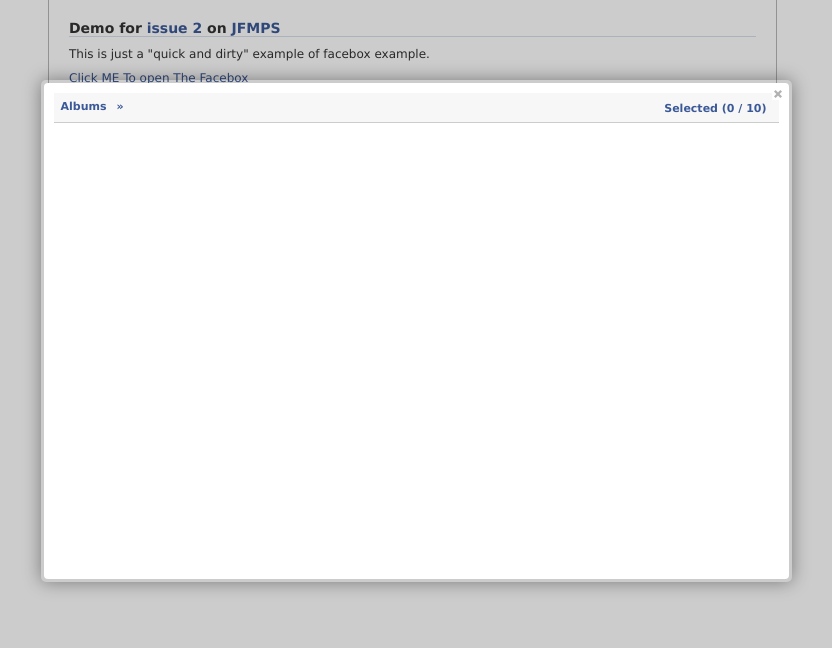
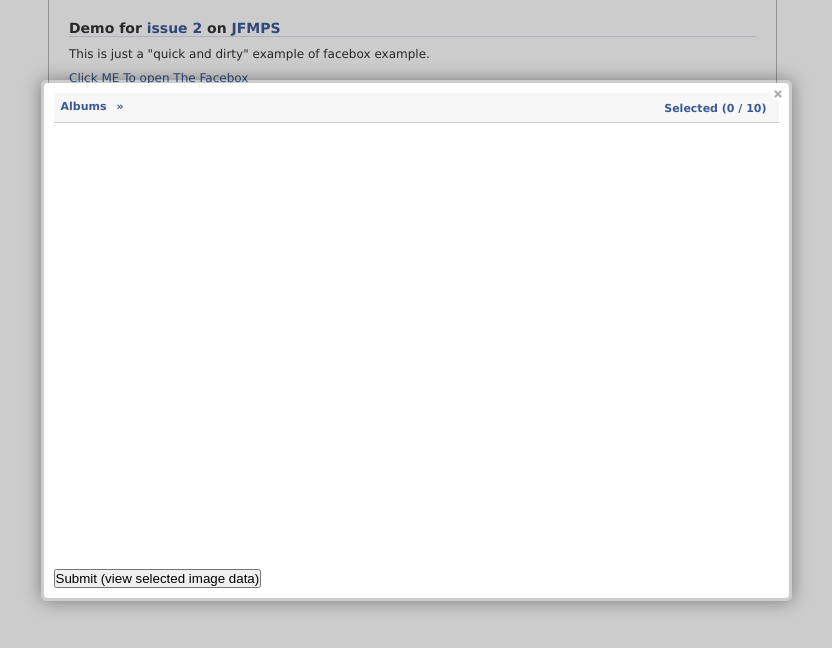
Before and after one commit to seanhellwig/seanhellwig.github.com, a plain HTML site: page jfmps-issue2-example/index.html in a window 1280 px wide. Both pictures are taken after a click on the link "Click ME To open The Facebox". Shown: the whole page, without its empty margins (227-1059 px from the left). Drawn offline with nearby package versions, Linux system fonts and the light colour scheme; files whose address does not match are found by name.

Commit message:
add submit btn to jfmps issue 2 ex

```diff
--- a/jfmps-issue2-example/index.html
+++ b/jfmps-issue2-example/index.html
@@ -61,6 +61,7 @@
 
   <div id="info" style="display:none;">
    <div id="jfmps-container"></div>
+	<button id="jfmps-submit-button">Submit (view selected image data)</button>
   </div>
   <script src="http://ajax.googleapis.com/ajax/libs/jquery/1.5.2/jquery.js"></script>
 <script src="jfmps.js"></script>
```
